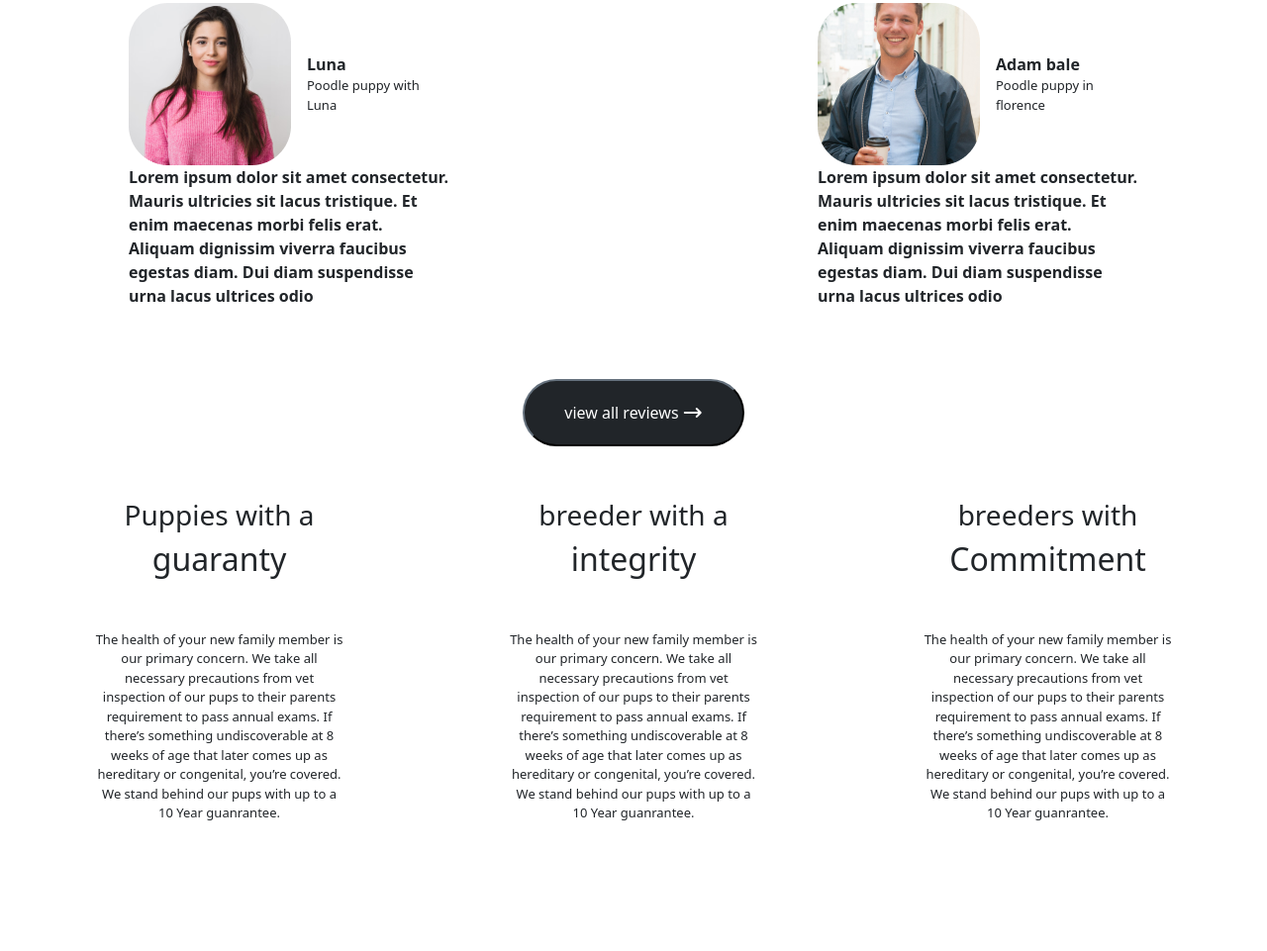
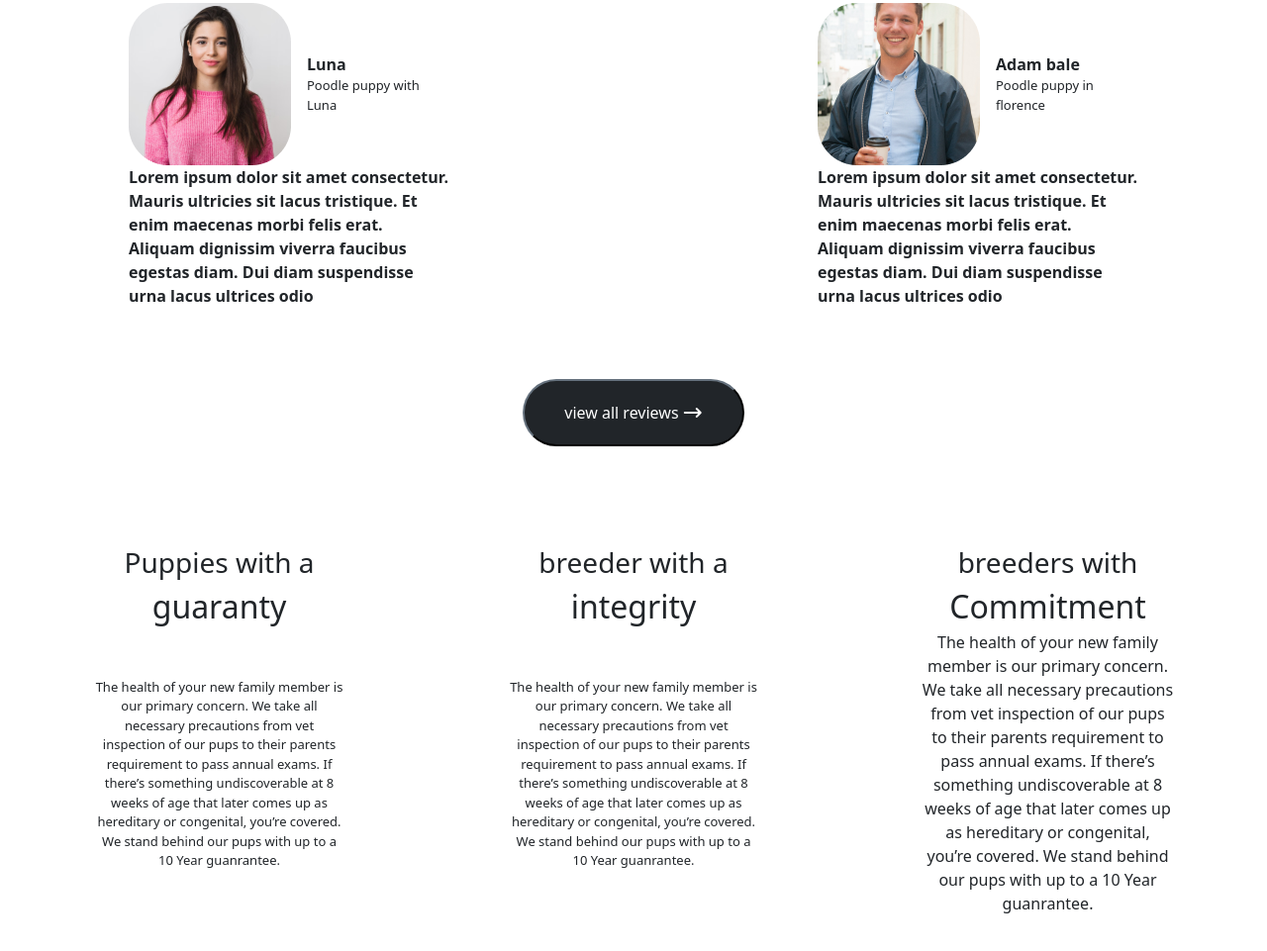
Before and after one commit to Your-code-buddy/Hackaton-assigment, a plain HTML site: page index.html in a window 1280 px wide. Shown: the part 3528-4489 px from the top of the page at 99% size. Before the commit the page ends 4360 px from the top, so only its background shows below. Drawn offline with nearby package versions, Linux system fonts and the light colour scheme.

Commit message:
first commit

```diff
--- a/index.html
+++ b/index.html
@@ -261,7 +261,7 @@
                 <button class="btn-dark my-5 b3-dl">view all reviews <i
                         class="fa-solid fa-arrow-right-long"></i></button>
             </div>
-            <div class="row justify-content-between">
+            <div class="row justify-content-between my-5">
                 <div class="ifo col-3 text-center">
                     <div class="wraps">
                         <div class="fs-3">Puppies with a</div>
@@ -289,7 +289,7 @@
                         <div class="fs-3">breeders with</div>
                         <div class="fs-2">Commitment</div>
                     </div>
-                    <div class="info-p mt-5">The health of your new family member is our primary concern. We take all
+                    <div class="info-p-5 ">The health of your new family member is our primary concern. We take all
                         necessary precautions from vet inspection of our pups to their parents requirement to pass
                         annual exams. If there’s something undiscoverable at 8 weeks of age that later comes up as
                         hereditary or congenital, you’re covered. We stand behind our pups with up to a 10 Year
--- a/style.css
+++ b/style.css
@@ -94,5 +94,4 @@ li {
 }
 .info-p{
   font-size: small;
-  color: ;
 }
```
